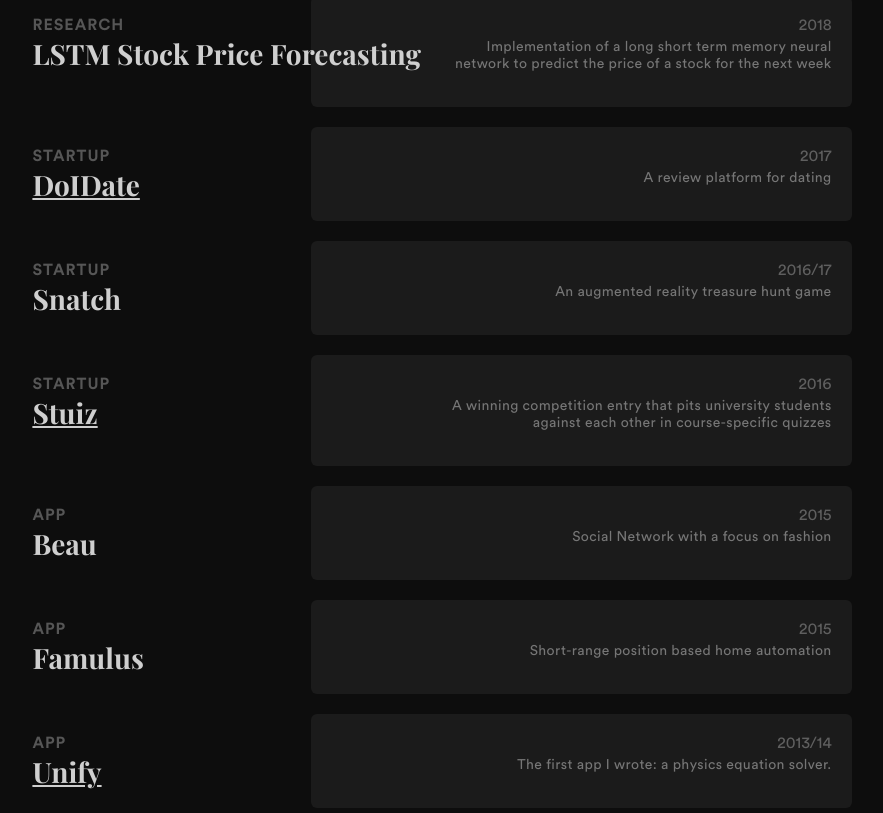
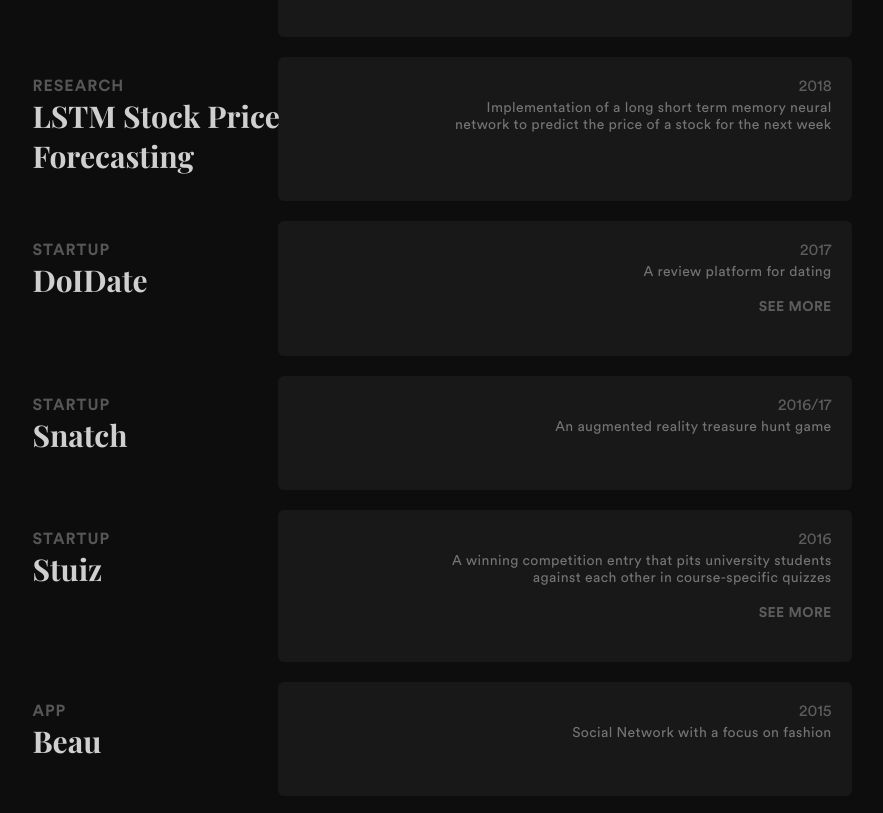
Before and after one commit to azharj96/azharj96.github.io, a plain HTML site: page index.html in a window 1280 px wide. Shown: the part 615-1428 px from the top of the page, without its empty margins (198-1081 px from the left). Drawn offline with Linux system fonts and the light colour scheme.

Commit message:
Tweaks: fontsizes and updated link indication

```diff
--- a/assets/script.js
+++ b/assets/script.js
@@ -4,9 +4,9 @@ const items = document.getElementById('items');
 contact.innerHTML = `<a href="${data.contact.url}"><span>${data.contact.text}</span></a>`;
 
 items.innerHTML = data.items.map(function (item) {
-  const title = item.url
-    ? `<h2 class="title"><a href="${item.url}">${item.title}</a></h2>`
-    : `<h2 class="title">${item.title}</h2>`;
+  const link = item.url
+    ? `<a href="${item.url}" class="more">SEE MORE</a>`
+    : ``;
   return `<div class="item">
 
     <div class="block"></div>
@@ -17,8 +17,12 @@ items.innerHTML = data.items.map(function (item) {
     </div>
 
     <div class="content">
-      ${title}
+      <h2 class="title">${item.title}</h2>
       <p class="summary">${item.summary}</p>
+    </div>
+
+    <div class="extra">
+        ${link}
     </div>
 
   </div>`;
--- a/assets/style.css
+++ b/assets/style.css
@@ -61,7 +61,8 @@ body {
   border-radius: 5px;
   text-transform: uppercase;
   background: #141414;
-  letter-spacing: 3px;
+  letter-spacing: 2px;
+    font-weight: bold;
 }
 
 #contact a {
@@ -74,7 +75,7 @@ body {
     position: relative;
   width: 100%;
     margin-bottom: 20px;
-    padding-bottom: 20px;
+    padding-bottom: 40px;
 }
 
 #items .item .meta {
@@ -100,7 +101,7 @@ body {
 
 #items .item .content {
   display: flex;
-    padding-top: 0px;
+    padding-left: 0px;
     padding-right: 20px;
 /*  overflow: hidden;*/
 }
@@ -109,7 +110,7 @@ body {
   margin: 0em 0 -0.5em 0;
   font-family: 'Playfair Display';
   font-weight: bold;
-  font-size: 28px;
+  font-size: 30px;
   width: 50%;
   color: rgba(228, 228, 228, 0.9);
     z-index: 2;
@@ -123,15 +124,37 @@ body {
   max-width: 50%;
   font-size: 14px;
   text-align: right;
-  margin-left: 16px;
+  margin-left: 14px;
     margin-top: 4px;
     z-index: 2;
 }
 
+#items .item .extra {
+  display: flex;
+    padding-top: 0px;
+    padding-right: 20px;
+/*  overflow: hidden;*/
+}
+
+#items .item .extra a.more {
+  color: rgba(255, 255, 255, 0.3);
+  letter-spacing: 0.4px;
+  width: 100%;
+  font-size: 14px;
+    font-weight: bold;
+  text-align: right;
+  margin-left: 14px;
+    margin-top: 4px;
+    text-decoration: none;
+    z-index: 2;
+}
+
+
+
 #items .item .block {
-    background-color: #1B1B1B;
+    background-color: #181818;
     height: 100%;
-    width: 66%;
+    width: 70%;
     position: absolute;
     right: 0;
     top: 0;
```
